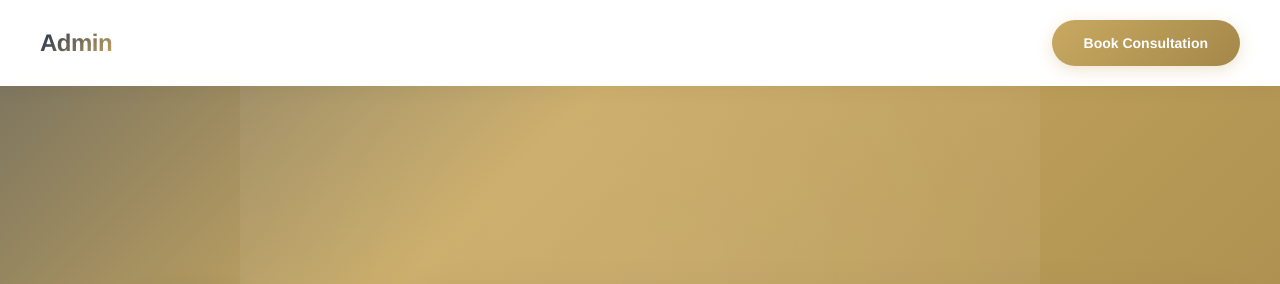
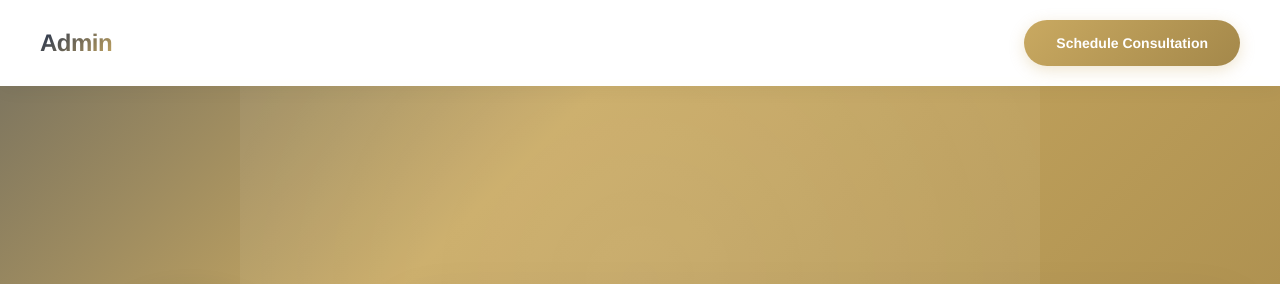
Before and after one commit to lawglitch-profiles/admin, a plain HTML site: page index.html in a window 1280 px wide. Shown: the top 284 px of the page. Drawn offline with Linux system fonts and the light colour scheme; a script that the page names is missing.

Commit message:
Updated portfolio via LawGlitch Web Editor - 2025-10-16T23:45:00.624Z

```diff
--- a/index.html
+++ b/index.html
@@ -633,7 +633,7 @@
     <nav class="navbar">
         <div class="nav-content">
             <div class="logo" id="navLogo">[[[Admin]]]</div>
-            <a href="#booking" class="nav-book-btn">[[[Book Consultation]]]</a>
+            <a href="#booking" class="nav-book-btn">[[[Schedule Consultation]]]</a>
         </div>
     </nav>
 
```
